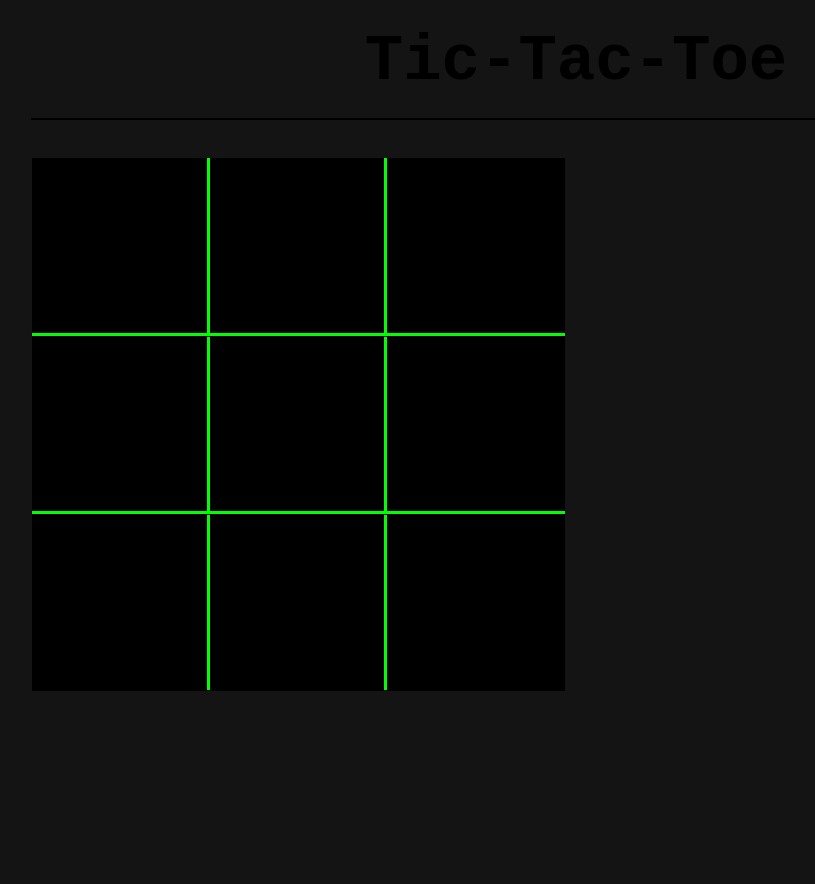
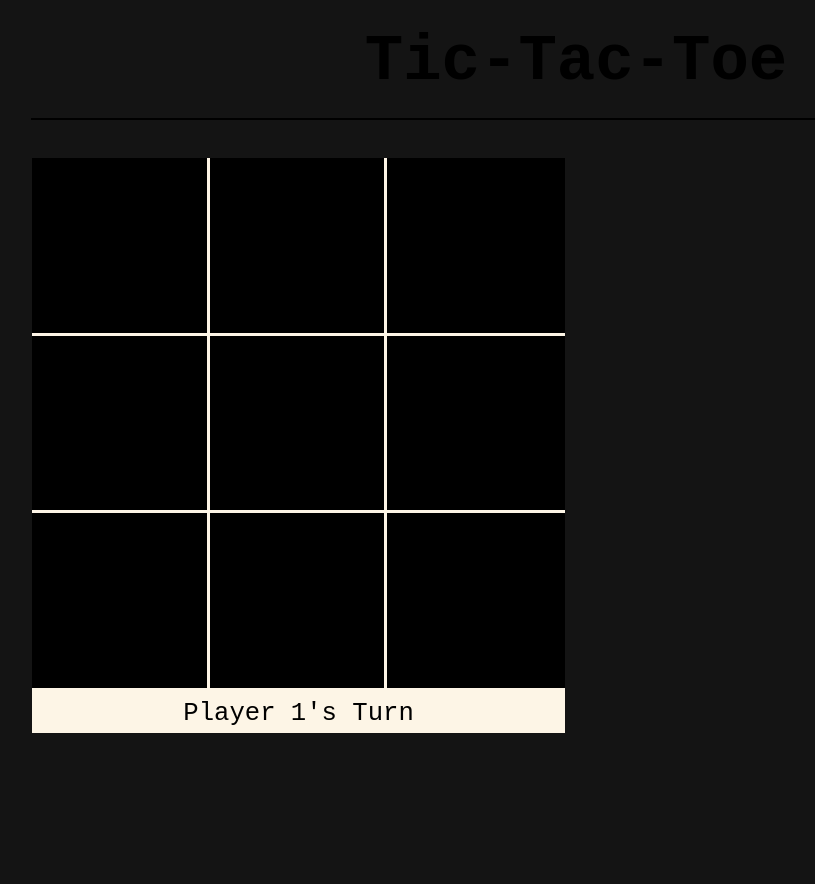
Before and after one commit to benngim/game_website, a Flask app: page /tictactoe in a window 1280 px wide. Shown: the part 61-945 px from the top of the page, without its empty margins (64-879 px from the left). Run offline with Flask 3, Linux system fonts and the light colour scheme.

Commit message:
Added check for draws and gamelog under board

```diff
--- a/static/js/tictactoe.js
+++ b/static/js/tictactoe.js
@@ -14,7 +14,7 @@ var player1_wincol = 'darkred';
 var player2_col = 'blue';
 var player2_wincol = 'darkblue';
 var board_color = 'black';
-var line_color = 'lime';
+var line_color = 'oldlace';
 
 /* Win Patterns of Board */
 var winpatterns = [
@@ -40,6 +40,7 @@ function initialiseGame() {
         tile.innerHTML = " ";
         tile.addEventListener("click", clickTile);
     }
+    document.getElementById("gamelog").innerHTML = "Player 1's Turn";
 }
 
 /* Action when a tile is clicked */
@@ -69,16 +70,22 @@ function clickTile() {
     this.style.color = current_color;
     this.innerHTML = curPlayer;
 
-    /* Check if current player won */
+    /* Check if current player won or if there is a tie */
     checkWinner();
+    checkTie();
+    if (gameover) {
+        return;
+    }
 
     /* Switch to next player */
     if (curPlayer == player1) {
         curPlayer = player2;
+        document.getElementById("gamelog").innerHTML = "Player 2's Turn";
     }
 
     else {
         curPlayer = player1;
+        document.getElementById("gamelog").innerHTML = "Player 1's Turn";
     }
 
 }
@@ -86,7 +93,6 @@ function clickTile() {
 /* Check for winner */
 function checkWinner() {
     for (let i = 0; i < winpatterns.length; i++) {
-        console.log("i = "+ i + " board: " + board[winpatterns[i][0]] + board[winpatterns[i][1]] + board[winpatterns[i][2]])
         if ((board[winpatterns[i][0]] == board[winpatterns[i][1]]) &&
             (board[winpatterns[i][1]] == board[winpatterns[i][2]]) &&
             (board[winpatterns[i][2]] == curPlayer)) {
@@ -94,9 +100,11 @@ function checkWinner() {
             var win_color;
             if (player1 == curPlayer) {
                 win_color = player1_wincol;
+                document.getElementById("gamelog").innerHTML = "Player 1 Wins";
             }
             else {
                 win_color = player2_wincol;
+                document.getElementById("gamelog").innerHTML = "Player 2 Wins";
             }
             document.getElementById("tile-"+[winpatterns[i][0]]).style.backgroundColor = win_color;
             document.getElementById("tile-"+[winpatterns[i][1]]).style.backgroundColor = win_color;
@@ -106,10 +114,24 @@ function checkWinner() {
     }
 }
 
+/* Check if game ended in tie */
+function checkTie() {
+    for (let i = 0; i < board.length; i++) {
+        if (board[i] == " ") {
+            return;
+        }
+    }
+    gameover = true;
+    document.getElementById("gamelog").innerHTML = "Draw";
+    return;
+}
+
 /* Sets game color theme */
 function setTheme() {
     document.querySelectorAll('.tictactoe-tile, .tictactoe-board').forEach(tile => {
         tile.style.backgroundColor = board_color;
         tile.style.borderColor = line_color;
     });
+    document.getElementById("gamelog").style.backgroundColor = line_color;
+    document.getElementById("gamelog").style.color = board_color;
 }
--- a/static/styles.css
+++ b/static/styles.css
@@ -150,8 +150,7 @@ footer {
     color: var(--navbar-text-color-hover);
 }
 
-/* Tictactoe game */
-
+/* Tictactoe Classes */
 .tictactoe-game {
     width: 85%;
     margin-left: auto;
@@ -168,6 +167,17 @@ footer {
     display: flex;
     flex-wrap: wrap;
     background-color: white;
+}
+
+.tictactoe-gamelog {
+    width: 100%;
+    background-color: white;
+    text-align: center;
+    align-content: center;
+    height: 4.5%;
+    padding-top: 2%;
+    padding-bottom: 2%;
+    font-size: 2vw;
 }
 
 .tictactoe-tile {
--- a/templates/tictactoe.html
+++ b/templates/tictactoe.html
@@ -25,6 +25,7 @@
             <div class="tictactoe-tile tictactoe-tile-vrline" id="tile-6">6</div>
             <div class="tictactoe-tile tictactoe-tile-vrline" id="tile-7">7</div>
             <div class="tictactoe-tile tictactoe-edge-tile" id="tile-8">8</div>
+            <div class="tictactoe-gamelog" id="gamelog""></div>
         </div>
     </div>
 {% endblock %}
```
